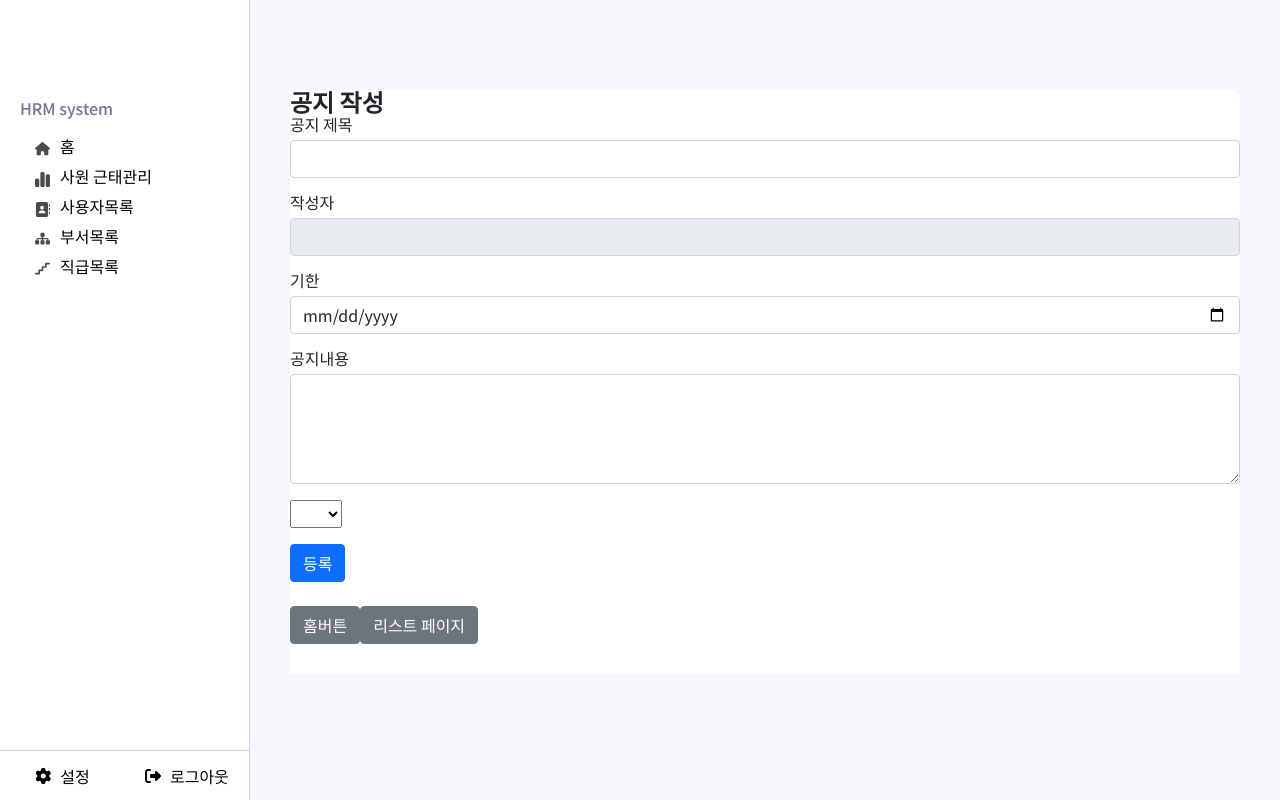
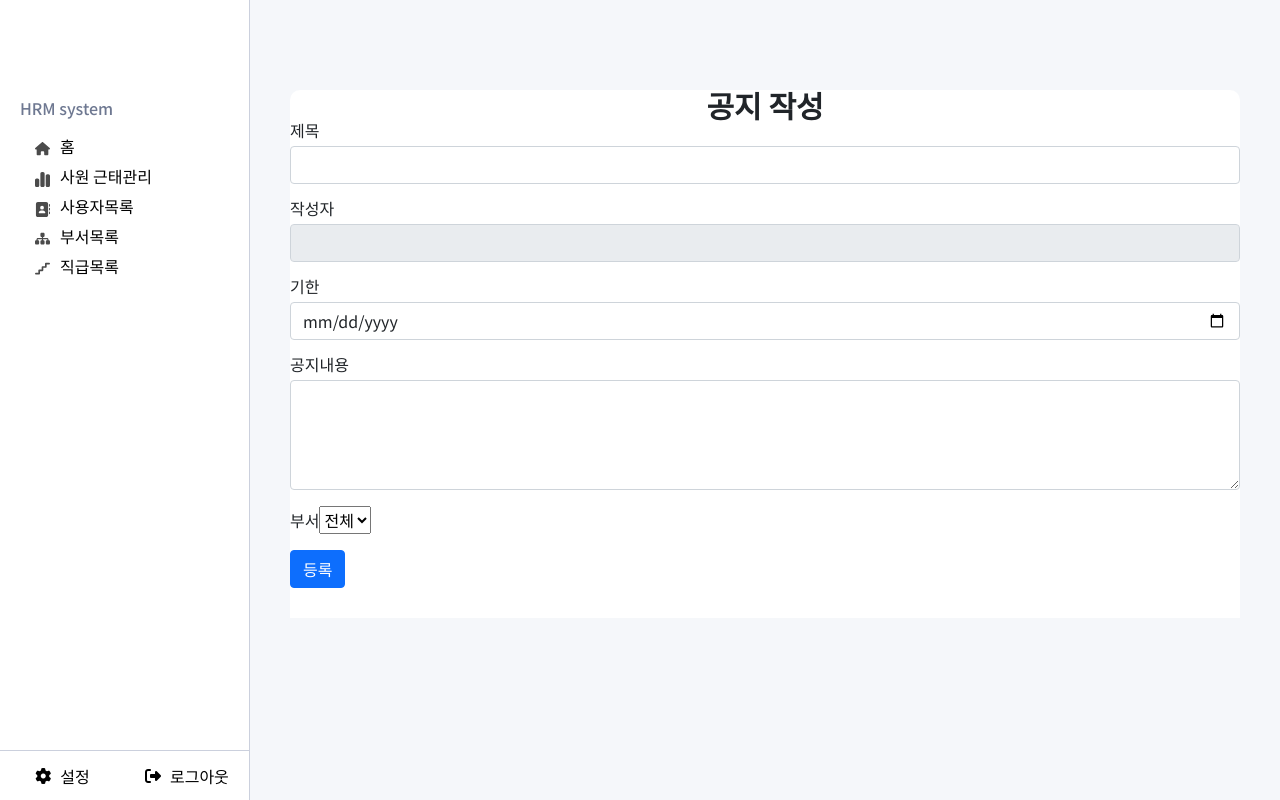
Before and after one commit to choiwanmin/kosta_final_pjt_restapi_frontend_test, a React app: page /noticeadd in a window 1280 px wide. Built offline with nearby package versions, Linux system fonts and the light colour scheme.

Commit message:
refactor:noticeadd 수정

```diff
--- a/src/components/notice/NoticeAdd.js
+++ b/src/components/notice/NoticeAdd.js
@@ -1,5 +1,6 @@
-import {useState } from "react";
+import { useState } from "react";
 import axios from "axios";
+import "./Pageing.css";
 
 export default function NoticeAdd() {
 
@@ -31,12 +32,12 @@ export default function NoticeAdd() {
             headers: {
                 'Content-Type': 'multipart/form-data',
                 auth_token: token
-            }, params:{dept:deptType}
+            }, params: { dept: deptType }
         })
             .then(function (res) {
                 if (res.status === 200) {
                     alert('공지사항이 성공적으로 등록되었습니다.');
-                window.location.href="/noticelist";
+                    window.location.href = "/noticelist";
                 } else {
                     alert('공지사항 등록에 실패하였습니다.');
                 }
@@ -52,19 +53,19 @@ export default function NoticeAdd() {
             <div className="record_table w_bg">
                 <div className="row">
                     <div className="col-12">
-                        <h3 className="font_b24 m_b2">공지 작성</h3>
+                        <h3 className="ntitle">공지 작성</h3>
                     </div>
                 </div>
                 <div id="notice" className="tabcontent">
                     <form id="addn" method="post">
                         <div className="mb-3">
-                            <label htmlFor="title" className="form-label">공지 제목</label>
+                            <label htmlFor="title" className="form-label">제목</label>
                             <input type="text" className="form-control" onChange={onChange} name="title" />
                         </div>
                         <div className="mb-3">
                             <label htmlFor="writer" className="form-label">작성자</label>
                             <input type="hidden" className="form-control" name="writer" value={loginId} readOnly />
-                            <input type="text" className="form-control"  value={wname} readOnly />
+                            <input type="text" className="form-control" value={wname} readOnly />
                         </div>
                         <div className="mb-3">
                             <label htmlFor="enddt" className="form-label">기한</label>
@@ -74,18 +75,14 @@ export default function NoticeAdd() {
                             <label htmlFor="content" className="form-label">공지내용</label>
                             <textarea className="form-control" onChange={onChange} name="content" rows="4"></textarea>
                         </div>
-                        <div className="mb-3">
+                        <div className="mb-3">부서
                             <select id="deptType" name="deptType" onChange={(e) => setDeptType(e.target.value)}>
+                                <option value="전체">전체</option>
                                 <option value={deptnm}>{deptnm}</option>
-                            <option value="전체">전체</option>
                             </select>
                         </div>
-                        <button type="button" className="btn btn-primary"  onClick={addnotice}>등록</button>
+                        <button type="button" className="btn btn-primary" onClick={addnotice}>등록</button>
                     </form>
-                </div>
-                <div className="mt-4">
-                    <button className="btn btn-secondary" onClick={() => window.location.href = '/'}>홈버튼</button>
-                    <a href="/auth/docx/list" className="btn btn-secondary">리스트 페이지</a>
                 </div>
             </div>
         </div>
--- a/src/components/notice/Pageing.css
+++ b/src/components/notice/Pageing.css
@@ -22,6 +22,7 @@
 }
 .noticetitle{
   font-size: 35px;
+  font-weight: bold;
   height: 70px;
   text-align: center;
   padding: 1rem;
@@ -29,7 +30,14 @@
 
 .noticetitle2{
   font-size: 35px;
+  font-weight: bold;
   height: 70px;
   text-align: center;
   padding: 1rem;
 }
+.ntitle{
+  margin-bottom: 2px;
+  text-align: center;
+  font-size: 30px;
+  font-weight: bold;
+}
```
Lines whose indentation alone changed are shown as unchanged.
